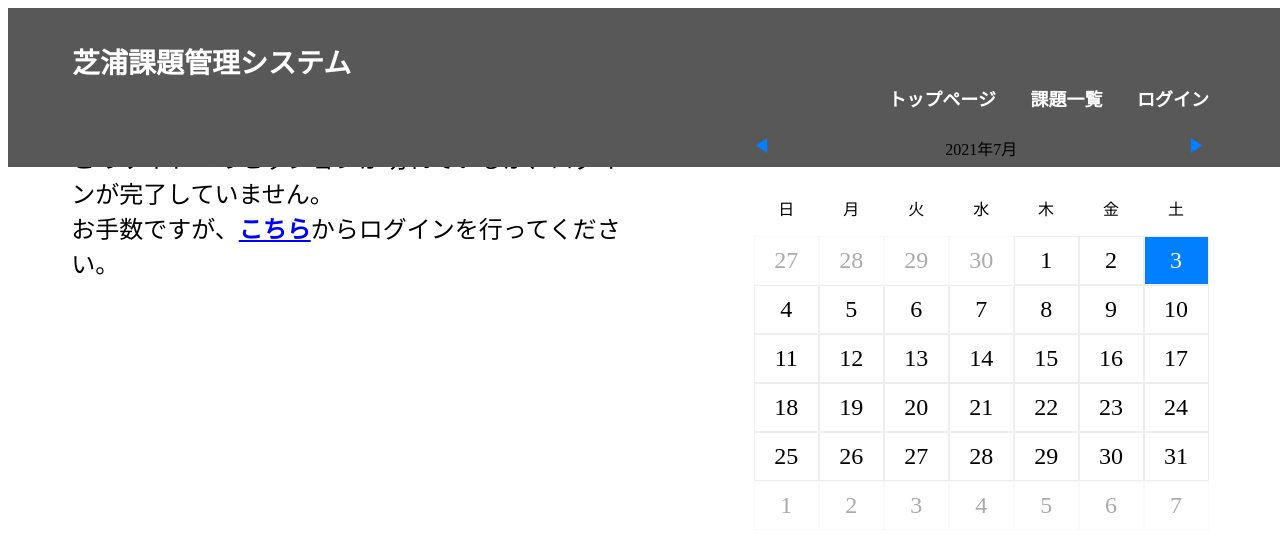
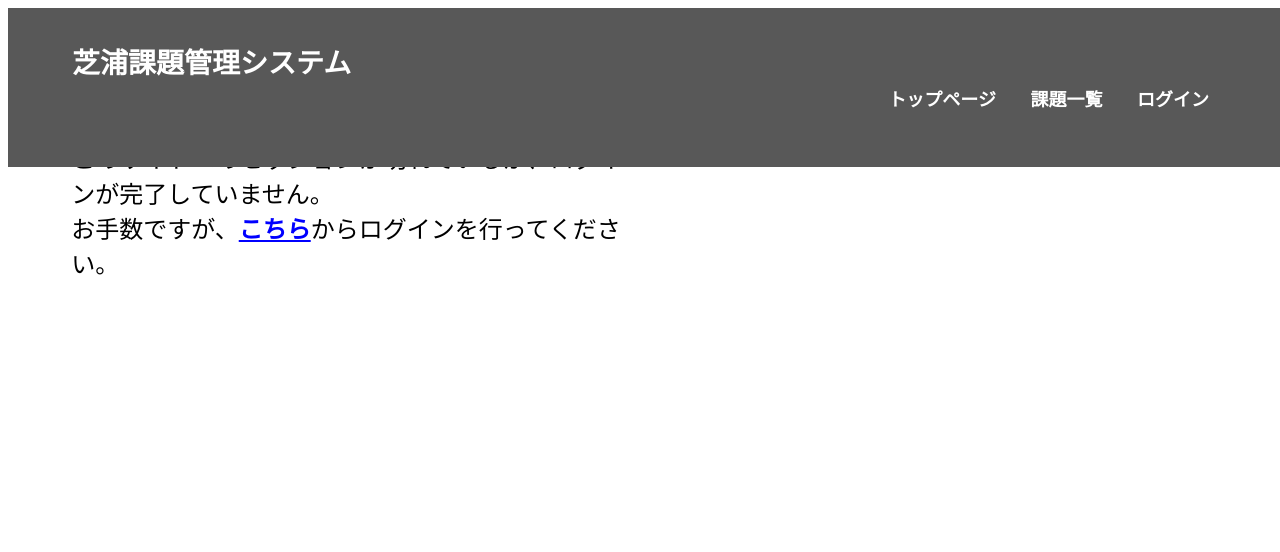
Before and after one commit to Tomoya777/project, a Django app: page /home/ in a window 1280 px wide. Shown: the top 552 px of the page. Run offline with Django 3.2, Linux system fonts and the light colour scheme; some libraries are stand-ins or nearby versions.

Commit message:
ホームページの編集

```diff
--- a/site/static/css/js/caleandar.js
+++ /dev/null
@@ -1,294 +0,0 @@
-var Calendar = function(model, options, date){
-    // Default Values
-    this.Options = {
-      Color: '',
-      LinkColor: '',
-      NavShow: true,
-      NavVertical: false,
-      NavLocation: '',
-      DateTimeShow: true,
-      DateTimeFormat: 'mmm, yyyy',
-      DatetimeLocation: '',
-      EventClick: '',
-      EventTargetWholeDay: false,
-      DisabledDays: [],
-      ModelChange: model
-    };
-    // Overwriting default values
-    for(var key in options){
-      this.Options[key] = typeof options[key]=='string'?options[key].toLowerCase():options[key];
-    }
-
-    model?this.Model=model:this.Model={};
-    this.Today = new Date();
-
-    this.Selected = this.Today
-    this.Today.Month = this.Today.getMonth();
-    this.Today.Year = this.Today.getFullYear();
-    if(date){this.Selected = date}
-    this.Selected.Month = this.Selected.getMonth();
-    this.Selected.Year = this.Selected.getFullYear();
-
-    this.Selected.Days = new Date(this.Selected.Year, (this.Selected.Month + 1), 0).getDate();
-    this.Selected.FirstDay = new Date(this.Selected.Year, (this.Selected.Month), 1).getDay();
-    this.Selected.LastDay = new Date(this.Selected.Year, (this.Selected.Month + 1), 0).getDay();
-
-    this.Prev = new Date(this.Selected.Year, (this.Selected.Month - 1), 1);
-    if(this.Selected.Month==0){this.Prev = new Date(this.Selected.Year-1, 11, 1);}
-    this.Prev.Days = new Date(this.Prev.getFullYear(), (this.Prev.getMonth() + 1), 0).getDate();
-  };
-
-  function createCalendar(calendar, element, adjuster){
-    if(typeof adjuster !== 'undefined'){
-      var newDate = new Date(calendar.Selected.Year, calendar.Selected.Month + adjuster, 1);
-      calendar = new Calendar(calendar.Model, calendar.Options, newDate);
-      element.innerHTML = '';
-    }else{
-      for(var key in calendar.Options){
-        typeof calendar.Options[key] != 'function' && typeof calendar.Options[key] != 'object' && calendar.Options[key]?element.className += " " + key + "-" + calendar.Options[key]:0;
-      }
-    }
-    var months = ["1月", "2月", "3月", "4月", "5月", "6月", "7月", "8月", "9月", "10月", "11月", "12月"];
-
-    function AddSidebar(){
-      var sidebar = document.createElement('div');
-      sidebar.className += 'cld-sidebar';
-
-      var monthList = document.createElement('ul');
-      monthList.className += 'cld-monthList';
-
-      for(var i = 0; i < months.length - 3; i++){
-        var x = document.createElement('li');
-        x.className += 'cld-month';
-        var n = i - (4 - calendar.Selected.Month);
-        // Account for overflowing month values
-        if(n<0){n+=12;}
-        else if(n>11){n-=12;}
-        // Add Appropriate Class
-        if(i==0){
-          x.className += ' cld-rwd cld-nav';
-          x.addEventListener('click', function(){
-            typeof calendar.Options.ModelChange == 'function'?calendar.Model = calendar.Options.ModelChange():calendar.Model = calendar.Options.ModelChange;
-            createCalendar(calendar, element, -1);});
-          x.innerHTML += '<svg height="15" width="15" viewBox="0 0 100 75" fill="rgba(255,255,255,0.5)"><polyline points="0,75 100,75 50,0"></polyline></svg>';
-        }
-        else if(i==months.length - 4){
-          x.className += ' cld-fwd cld-nav';
-          x.addEventListener('click', function(){
-            typeof calendar.Options.ModelChange == 'function'?calendar.Model = calendar.Options.ModelChange():calendar.Model = calendar.Options.ModelChange;
-            createCalendar(calendar, element, 1);} );
-          x.innerHTML += '<svg height="15" width="15" viewBox="0 0 100 75" fill="rgba(255,255,255,0.5)"><polyline points="0,0 100,0 50,75"></polyline></svg>';
-        }
-        else{
-          if(i < 4){x.className += ' cld-pre';}
-          else if(i > 4){x.className += ' cld-post';}
-          else{x.className += ' cld-curr';}
-
-          //prevent losing var adj value (for whatever reason that is happening)
-          (function () {
-            var adj = (i-4);
-            //x.addEventListener('click', function(){createCalendar(calendar, element, adj);console.log('kk', adj);} );
-            x.addEventListener('click', function(){
-              typeof calendar.Options.ModelChange == 'function'?calendar.Model = calendar.Options.ModelChange():calendar.Model = calendar.Options.ModelChange;
-              createCalendar(calendar, element, adj);} );
-            x.setAttribute('style', 'opacity:' + (1 - Math.abs(adj)/4));
-            x.innerHTML += months[n].substr(0,3);
-          }()); // immediate invocation
-
-          if(n==0){
-            var y = document.createElement('li');
-            y.className += 'cld-year';
-            if(i<5){
-              y.innerHTML += calendar.Selected.Year;
-            }else{
-              y.innerHTML += calendar.Selected.Year + 1;
-            }
-            monthList.appendChild(y);
-          }
-        }
-        monthList.appendChild(x);
-      }
-      sidebar.appendChild(monthList);
-      if(calendar.Options.NavLocation){
-        document.getElementById(calendar.Options.NavLocation).innerHTML = "";
-        document.getElementById(calendar.Options.NavLocation).appendChild(sidebar);
-      }
-      else{element.appendChild(sidebar);}
-    }
-
-    var mainSection = document.createElement('div');
-    mainSection.className += "cld-main";
-
-    function AddDateTime(){
-        var datetime = document.createElement('div');
-        datetime.className += "cld-datetime";
-        if(calendar.Options.NavShow && !calendar.Options.NavVertical){
-          var rwd = document.createElement('div');
-          rwd.className += " cld-rwd cld-nav";
-          rwd.addEventListener('click', function(){createCalendar(calendar, element, -1);} );
-          rwd.innerHTML = '<svg height="15" width="15" viewBox="0 0 75 100" fill="rgba(0,0,0,0.5)"><polyline points="0,50 75,0 75,100"></polyline></svg>';
-          datetime.appendChild(rwd);
-        }
-        var today = document.createElement('div');
-        today.className += ' today';
-        today.innerHTML =  calendar.Selected.Year + "年" + months[calendar.Selected.Month];
-        datetime.appendChild(today);
-        if(calendar.Options.NavShow && !calendar.Options.NavVertical){
-          var fwd = document.createElement('div');
-          fwd.className += " cld-fwd cld-nav";
-          fwd.addEventListener('click', function(){createCalendar(calendar, element, 1);} );
-          fwd.innerHTML = '<svg height="15" width="15" viewBox="0 0 75 100" fill="rgba(0,0,0,0.5)"><polyline points="0,0 75,50 0,100"></polyline></svg>';
-          datetime.appendChild(fwd);
-        }
-        if(calendar.Options.DatetimeLocation){
-          document.getElementById(calendar.Options.DatetimeLocation).innerHTML = "";
-          document.getElementById(calendar.Options.DatetimeLocation).appendChild(datetime);
-        }
-        else{mainSection.appendChild(datetime);}
-    }
-
-    function AddLabels(){
-      var labels = document.createElement('ul');
-      labels.className = 'cld-labels';
-      var labelsList = ["日", "月", "火", "水", "木", "金", "土"];
-      for(var i = 0; i < labelsList.length; i++){
-        var label = document.createElement('li');
-        label.className += "cld-label";
-        label.innerHTML = labelsList[i];
-        labels.appendChild(label);
-      }
-      mainSection.appendChild(labels);
-    }
-    function AddDays(){
-      // Create Number Element
-      function DayNumber(n){
-        var number = document.createElement('p');
-        number.className += "cld-number";
-        number.innerHTML += n;
-        return number;
-      }
-      var days = document.createElement('ul');
-      days.className += "cld-days";
-      // Previous Month's Days
-      for(var i = 0; i < (calendar.Selected.FirstDay); i++){
-        var day = document.createElement('li');
-        day.className += "cld-day prevMonth";
-        //Disabled Days
-        var d = i%7;
-        for(var q = 0; q < calendar.Options.DisabledDays.length; q++){
-          if(d==calendar.Options.DisabledDays[q]){
-            day.className += " disableDay";
-          }
-        }
-
-        var number = DayNumber((calendar.Prev.Days - calendar.Selected.FirstDay) + (i+1));
-        day.appendChild(number);
-
-        days.appendChild(day);
-      }
-      // Current Month's Days
-      for(var i = 0; i < calendar.Selected.Days; i++){
-        var day = document.createElement('li');
-        day.className += "cld-day currMonth";
-        //Disabled Days
-        var d = (i + calendar.Selected.FirstDay)%7;
-        for(var q = 0; q < calendar.Options.DisabledDays.length; q++){
-          if(d==calendar.Options.DisabledDays[q]){
-            day.className += " disableDay";
-          }
-        }
-        var number = DayNumber(i+1);
-        // Check Date against Event Dates
-        for(var n = 0; n < calendar.Model.length; n++){
-          var evDate = calendar.Model[n].Date;
-          var toDate = new Date(calendar.Selected.Year, calendar.Selected.Month, (i+1));
-          if(evDate.getTime() == toDate.getTime()){
-            number.className += " eventday";
-            var title = document.createElement('span');
-            title.className += "cld-title";
-            if(typeof calendar.Model[n].Link == 'function' || calendar.Options.EventClick){
-              var a = document.createElement('a');
-              a.setAttribute('href', '#');
-              a.innerHTML += calendar.Model[n].Title;
-              if(calendar.Options.EventClick){
-                var z = calendar.Model[n].Link;
-                if(typeof calendar.Model[n].Link != 'string'){
-                    a.addEventListener('click', calendar.Options.EventClick.bind.apply(calendar.Options.EventClick, [null].concat(z)) );
-                    if(calendar.Options.EventTargetWholeDay){
-                      day.className += " clickable";
-                      day.addEventListener('click', calendar.Options.EventClick.bind.apply(calendar.Options.EventClick, [null].concat(z)) );
-                    }
-                }else{
-                  a.addEventListener('click', calendar.Options.EventClick.bind(null, z) );
-                  if(calendar.Options.EventTargetWholeDay){
-                    day.className += " clickable";
-                    day.addEventListener('click', calendar.Options.EventClick.bind(null, z) );
-                  }
-                }
-              }else{
-                a.addEventListener('click', calendar.Model[n].Link);
-                if(calendar.Options.EventTargetWholeDay){
-                  day.className += " clickable";
-                  day.addEventListener('click', calendar.Model[n].Link);
-                }
-              }
-              title.appendChild(a);
-            }else{
-              title.innerHTML += '<a href="' + calendar.Model[n].Link + '">' + calendar.Model[n].Title + '</a>';
-            }
-            number.appendChild(title);
-          }
-        }
-        day.appendChild(number);
-        // If Today..
-        if((i+1) == calendar.Today.getDate() && calendar.Selected.Month == calendar.Today.Month && calendar.Selected.Year == calendar.Today.Year){
-          day.className += " today";
-        }
-        days.appendChild(day);
-      }
-      // Next Month's Days
-      // Always same amount of days in calander
-      var extraDays = 13;
-      if(days.children.length>35){extraDays = 6;}
-      else if(days.children.length<29){extraDays = 20;}
-
-      for(var i = 0; i < (extraDays - calendar.Selected.LastDay); i++){
-        var day = document.createElement('li');
-        day.className += "cld-day nextMonth";
-        //Disabled Days
-        var d = (i + calendar.Selected.LastDay + 1)%7;
-        for(var q = 0; q < calendar.Options.DisabledDays.length; q++){
-          if(d==calendar.Options.DisabledDays[q]){
-            day.className += " disableDay";
-          }
-        }
-
-        var number = DayNumber(i+1);
-        day.appendChild(number);
-
-        days.appendChild(day);
-      }
-      mainSection.appendChild(days);
-    }
-    if(calendar.Options.Color){
-      mainSection.innerHTML += '<style>.cld-main{color:' + calendar.Options.Color + ';}</style>';
-    }
-    if(calendar.Options.LinkColor){
-      mainSection.innerHTML += '<style>.cld-title a{color:' + calendar.Options.LinkColor + ';}</style>';
-    }
-    element.appendChild(mainSection);
-
-    if(calendar.Options.NavShow && calendar.Options.NavVertical){
-      AddSidebar();
-    }
-    if(calendar.Options.DateTimeShow){
-      AddDateTime();
-    }
-    AddLabels();
-    AddDays();
-  }
-
-  function caleandar(el, data, settings){
-    var obj = new Calendar(data, settings);
-    createCalendar(obj, el);
-  }
--- a/site/static/css/js/demo.js
+++ /dev/null
@@ -1,9 +0,0 @@
-var events = [
-    {'Date': new Date(2021, 5, 7), 'Title': 'サンプル1'},
-    {'Date': new Date(2021, 5, 18), 'Title': 'サンプル2'},
-    {'Date': new Date(2021, 5, 27), 'Title': 'サンプル3'},
-  ];
-
-  var settings = {};
-  var element = document.getElementById('caleandar');
-  caleandar(element, events, settings);
--- a/site/templates/home.html
+++ b/site/templates/home.html
@@ -80,8 +80,8 @@
         </div>
     </main>
     <br><br><br>
-    <script type="text/javascript" src="{%static 'css/js/caleandar.js'%}"></script>
-    <script type="text/javascript" src="{%static 'css/js/demo.js' %}"></script>
+    <script type="text/javascript" src="{%static 'js/caleandar.js'%}"></script>
+    <script type="text/javascript" src="{%static 'js/demo.js' %}"></script>
 </body>
 
 </html>
```
